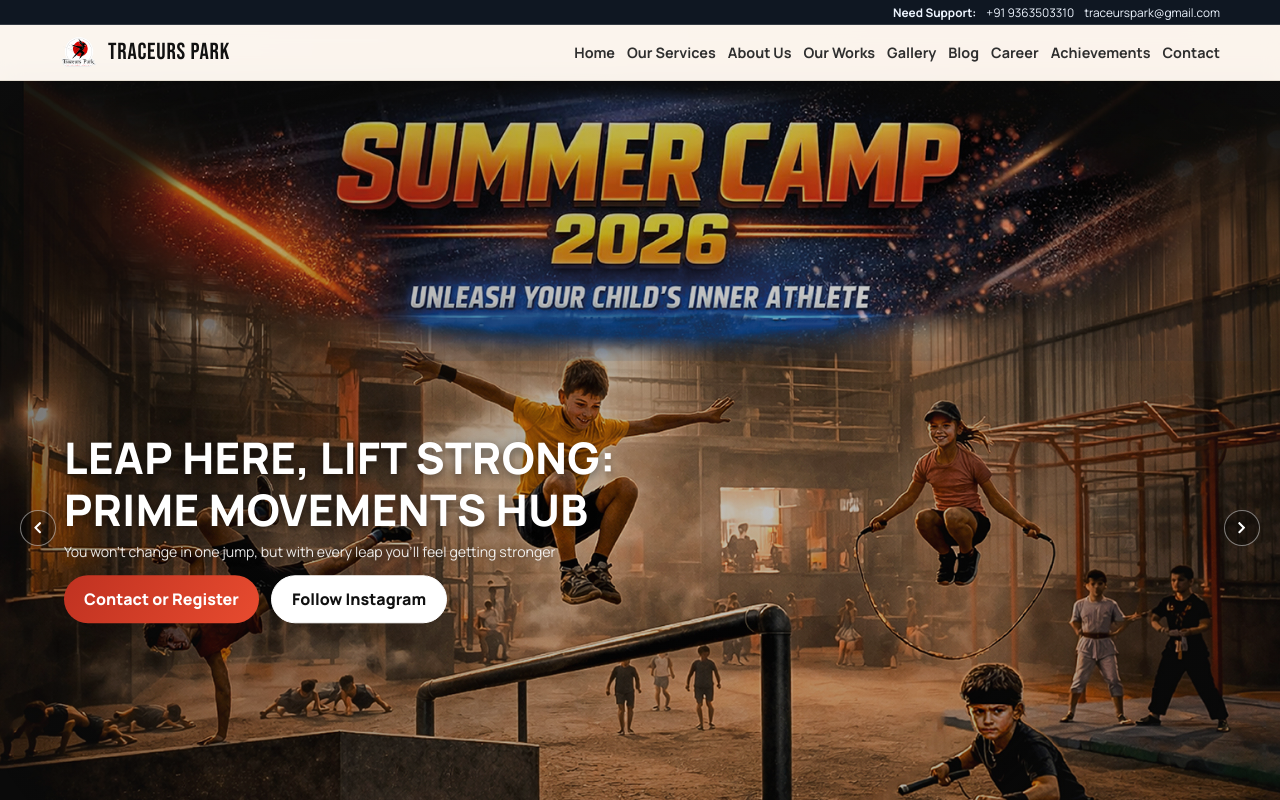
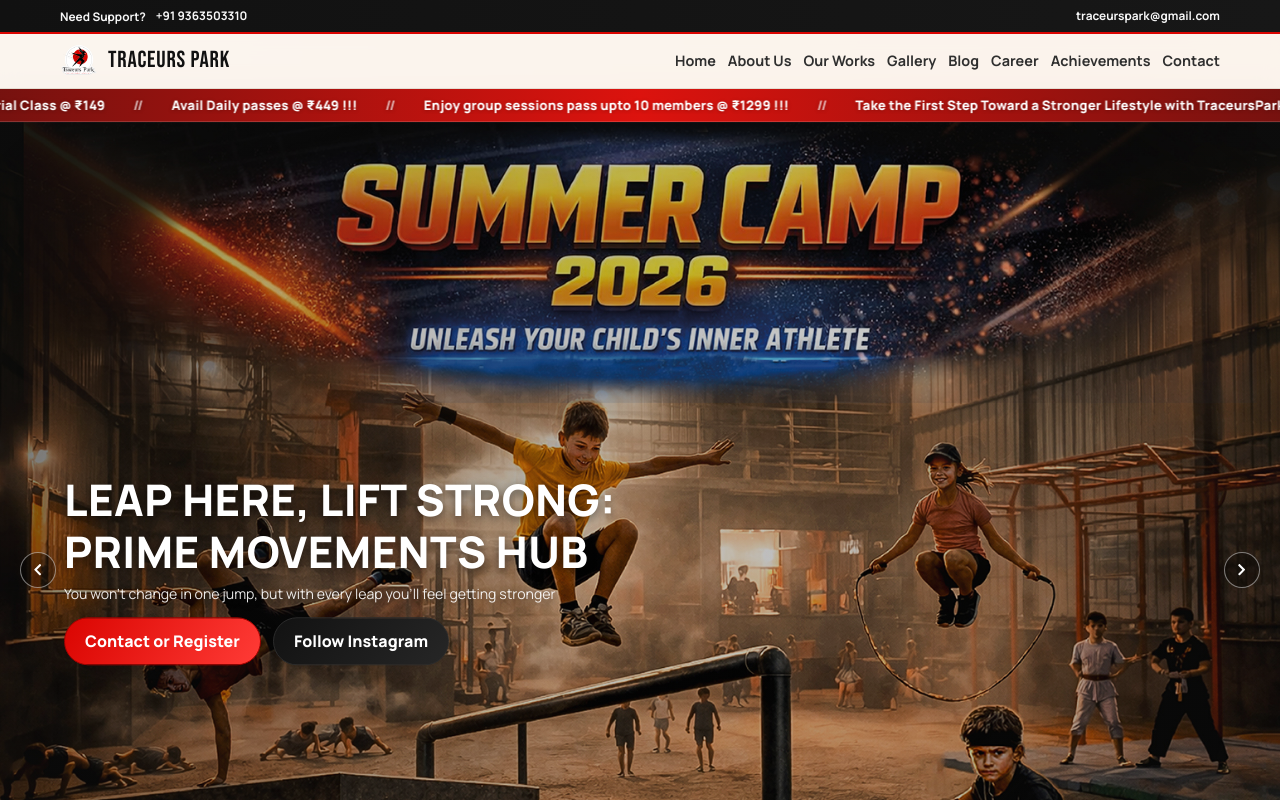
Before and after one commit to SanjayTheMass/traceurspark, a React (Vite) app: page / in a window 1280 px wide. Shown: the top 800 px of the page. Built offline with nearby package versions, Linux system fonts and the light colour scheme.

Commit message:
Update landing pages, contact tiles, and UI behavior

```diff
--- a/src/App.jsx
+++ b/src/App.jsx
@@ -73,16 +73,19 @@ const services = [
 ];
 
 const trainers = [
-  { name: "Mohamed Imran Shajahan", focus: "Creative Director", intro: "Chief Trainer: Advanced Parkour Training and Coaching", instagram: "https://www.instagram.com/imran_parkour" ,image: trainerChief },
-  { name: "Tharani Murali", focus: "Women Trainer", intro: "Strength and Inclusive Movement exclusive for women", instagram: "https://www.instagram.com/thara_sdiaryy", image: trainerWomen },
+  { name: "Mohamed Imran Shajahan", focus: "Founder & Master Coach", intro: "Chief Trainer: Advanced Parkour Training and Coaching", instagram: "https://www.instagram.com/imran_parkour" ,image: trainerChief },
+  { name: "Muthu Kumaran S", focus: "Relationship Manager", intro: "Managing relationships and ensuring client satisfaction", instagram: "https://www.instagram.com/mk_muthuu" ,image: null },
   { name: "Vignesh", focus: "Body Building Trainer", intro: "Power, Endurance and Conditioning focused body building training forged for individuals based on their needs", instagram: "https://www.instagram.com/_theprabhu__", image: trainerBody },
   { name: "Karnesh", focus: "Animal Flow Trainer", intro: "Mobility, Ground Flow and Agility. Master natural movement through animal-inspired body flow training", instagram: "https://www.instagram.com/tn_45_mt_rider_", image: trainerAnimalFlow },
   { name: "M.A. Gokul", focus: "Freestyle Nunchucks Trainer", intro: "Unlock the art of nunchucks with skill, discipline, and flow. Train smarter. Strike faster. Move sharper", instagram: "https://www.instagram.com/arul_venkatesh", image: trainerNunchucks },
-  { name: "Mohammed Suhail", focus: "Calisthenics Trainer", intro: "Your body is the gym. Let's make it unstoppable. Progressive bodyweight training for real-world strength", instagram: "https://www.instagram.com/iam_suhail__", image: null }
+  { name: "Mohammed Suhail", focus: "Calisthenics Trainer", intro: "Your body is the gym. Let's make it unstoppable. Progressive bodyweight training for real-world strength", instagram: "https://www.instagram.com/iam_suhail__", image: null },
+  { name: "Tharani Murali", focus: "Women Trainer", intro: "Strength and Inclusive Movement exclusive for women", instagram: "https://www.instagram.com/thara_sdiaryy", image: trainerWomen },
+  { name: "Mohammed Wasim Shajahan", focus: "Technical Manager", intro: "Overseeing technical operations and ensuring smooth workflow", instagram: "https://www.instagram.com/mr.mohamedwasim" ,image: null },
+  { name: "Arun", focus: "Parkour Trainer", intro: "Parkour Training and Coaching", instagram: "https://www.instagram.com/devil_of_parkour" ,image: null },
 ];
 
 const stats = [
-  { label: "Experience", target: 12, suffix: "+ Years" },
+  { label: "Experience", target: 14, suffix: "+ Years" },
   { label: "Client Count", target: 2500, suffix: "+" },
   { label: "Trained Student Count", target: 6000, suffix: "+" }
 ];
@@ -160,33 +163,39 @@ const testimonials = [
 
 const videos = [
   {
-    title: "Legendary Parkour Motivation",
-    description: "Placeholder for a famous movement inspiration video.",
-    link: "https://www.youtube.com/"
+    title: "New World Record attempt🔥 6yrs Old Girl😇 Team Trichy Parkour🎉",
+    description: "New Record With Great Skills \nMs.Aaradhana(age 6) 1st standard, \nHas Finished her 2.5kms run \nwith blind fold and skipping😇 \nAm So Happy Ipdi Students ah ready pannadhula🎉 #trichyparkour",
+    link: "https://www.youtube.com/watch?v=-Ml8d7JyZYE"
   },
   {
-    title: "Important Safety and Technique",
-    description: "Placeholder for an important fundamentals tutorial.",
-    link: "https://www.youtube.com/"
+    title: "POV Parkour Chase on Public Park (TPK) 😎😎😎",
+    description: "Traceurs park Community Showcase\n Parkour chasing in Public park\n Early morning warm up chase..😂😂 \n#Team TPK😎\n#traceurspark\n",
+    link: "https://www.youtube.com/watch?v=ykMrhKRKbE8"
   },
   {
-    title: "Traceurs Community Showcase",
-    description: "Placeholder for your top training montage video.",
-    link: "https://www.youtube.com/"
+    title: "Team Tpk's Jumping Rope Fest - 2021 🏆",
+    description: "Team Tpk's Jumping Rope Fest - 2021 🏆🏆\nI've always believed that if you put in the work, the results will come....\nOne man cannot make a team.\n#trichyparkour #traceurspark #jumpingrope #ropechallenge",
+    link: "https://www.youtube.com/watch?v=v1XW8S2LjB0"
   }
 ];
 
 const address =
-  "67, phase, Chitrakoot enclave, No.66, 1&2, Vayalur Rd, ukt malai, MM Nagar, Tiruchirappalli, Tamil Nadu 620102";
+  "No. 66, 67, Chitrakoot enclave, Vayalur Road, ukt malai, MM Nagar Extension, Tiruchirappalli, Tamil Nadu 620102";
 
 const contactAddress =
-  "67, phase, Chitrakoot enclave, No.66, 1&2, \nVayalur Rd, ukt malai, MM Nagar,\nTiruchirappalli, Tamil Nadu 620102";
+  "No. 66, 67, Chitrakoot enclave, \nVayalur Road, ukt malai, MM Nagar Extension, \nTiruchirappalli, Tamil Nadu 620102";
 
 const mapEmbed =
   "https://maps.google.com/maps?q=67%2C%20phase%2C%20Chitrakoot%20enclave%2C%20No.66%2C%201%262%2C%20Vayalur%20Rd%2C%20ukt%20malai%2C%20MM%20Nagar%2C%20Tiruchirappalli%2C%20Tamil%20Nadu%20620102&output=embed";
 
 const subscribeMailto =
   "mailto:traceurspark@gmail.com?subject=Subscribe%20to%20trichy%20parkour%20updates";
+
+const newsletterItems = [
+  "Take the First Step Toward a Stronger Lifestyle with TraceursPark - Trial Class @ ₹149",
+  "Avail Daily passes @ ₹449 !!!",
+  "Enjoy group sessions pass upto 10 members @ ₹1299 !!!"
+];
 
 const BANNER_AUTO_SCROLL_MS = 5500;
 const TEAM_TILES_PER_SCROLL = 3;
@@ -232,7 +241,8 @@ function App() {
   ];
 
   const [currentPage, setCurrentPage] = useState("home");
-  const [activeBanner, setActiveBanner] = useState(0);
+  const [bannerTrackIndex, setBannerTrackIndex] = useState(0);
+  const [bannerTrackHasTransition, setBannerTrackHasTransition] = useState(true);
   const [animatedStats, setAnimatedStats] = useState(stats.map(() => 0));
   const [teamIndex, setTeamIndex] = useState(0);
   const [visibleTeamCards, setVisibleTeamCards] = useState(getVisibleTeamCards);
@@ -250,6 +260,7 @@ function App() {
   const testimonialTouchStartX = useRef(null);
 
   const maxTeamIndex = Math.max(0, trainers.length - visibleTeamCards);
+  const bannerSlides = useMemo(() => [...banners, banners[0]], [banners]);
   const statsDisplay = useMemo(
     () =>
       stats.map((stat, index) => {
@@ -261,13 +272,28 @@ function App() {
   );
 
   const nextBanner = () => {
-    setActiveBanner((previousBanner) => (previousBanner + 1) % banners.length);
+    setBannerTrackHasTransition(true);
+    setBannerTrackIndex((previousBanner) => Math.min(previousBanner + 1, banners.length));
   };
 
   const previousBanner = () => {
-    setActiveBanner((previousBannerIndex) =>
-      (previousBannerIndex - 1 + banners.length) % banners.length
-    );
+    setBannerTrackHasTransition(true);
+    setBannerTrackIndex((previousBannerIndex) => {
+      if (previousBannerIndex === 0 || previousBannerIndex === banners.length) {
+        return banners.length - 1;
+      }
+
+      return previousBannerIndex - 1;
+    });
+  };
+
+  const handleHeroTrackTransitionEnd = () => {
+    if (bannerTrackIndex !== banners.length) {
+      return;
+    }
+
+    setBannerTrackHasTransition(false);
+    setBannerTrackIndex(0);
   };
 
   const handleHeroTouchStart = (event) => {
@@ -425,7 +451,8 @@ function App() {
       const nextLeft = nav.scrollLeft + nav.clientWidth;
 
       if (nextLeft >= maxScrollLeft - 2) {
-        nav.scrollTo({ left: 0, behavior: "smooth" });
+        nav.scrollTo({ left: maxScrollLeft, behavior: "smooth" });
+        window.clearInterval(intervalId);
         return;
       }
 
@@ -436,12 +463,42 @@ function App() {
   }, []);
 
   useEffect(() => {
+    if (currentPage !== "home" || maxTeamIndex <= 0) {
+      return;
+    }
+
+    const timer = window.setTimeout(() => {
+      setTeamIndex((previousIndex) =>
+        previousIndex >= maxTeamIndex ? 0 : previousIndex + 1
+      );
+    }, 4200);
+
+    return () => window.clearTimeout(timer);
+  }, [teamIndex, maxTeamIndex, currentPage]);
+
+  useEffect(() => {
+    if (bannerTrackHasTransition) {
+      return;
+    }
+
+    const frameId = window.requestAnimationFrame(() => {
+      setBannerTrackHasTransition(true);
+    });
+
+    return () => window.cancelAnimationFrame(frameId);
+  }, [bannerTrackHasTransition]);
+
+  useEffect(() => {
+    if (currentPage !== "home") {
+      return;
+    }
+
     const timer = setTimeout(() => {
       nextBanner();
     }, BANNER_AUTO_SCROLL_MS);
 
     return () => clearTimeout(timer);
-  }, [activeBanner, banners.length]);
+  }, [bannerTrackIndex, banners.length, currentPage]);
 
   useEffect(() => {
     const section = achievementsSectionRef.current;
@@ -523,9 +580,15 @@ function App() {
         <div className="support-bar">
           <div className="container support-bar-inner">
             <div className="support-links">
-              <span className="support-label">Need Support:</span>
-              <a href="tel:+919363503310">+91 9363503310</a>
-              <a href="mailto:traceurspark@gmail.com">traceurspark@gmail.com</a>
+              <span className="support-label">Need Support?</span>
+              <div className="support-contact-grid">
+                <a className="support-link support-phone" href="tel:+919363503310">
+                  +91 9363503310
+                </a>
+                <a className="support-link support-email" href="mailto:traceurspark@gmail.com">
+                  traceurspark@gmail.com
+                </a>
+              </div>
             </div>
           </div>
         </div>
@@ -538,7 +601,6 @@ function App() {
             </a>
             <nav ref={navLinksRef} className="nav-links" aria-label="Main navigation">
               <a href="#home" onClick={(e) => { e.preventDefault(); setCurrentPage("home"); }}>Home</a>
-              <a href="#services" onClick={(e) => { e.preventDefault(); setCurrentPage("home"); setTimeout(() => document.getElementById("services")?.scrollIntoView({ behavior: "smooth" }), 0); }}>Our Services</a>
               <a href="#about" onClick={(e) => { e.preventDefault(); setCurrentPage("about"); }}>About Us</a>
               <a href="#other-services" onClick={(e) => { e.preventDefault(); setCurrentPage("other-services"); }}>Our Works</a>
               <a href="#gallery" onClick={(e) => { e.preventDefault(); setCurrentPage("gallery"); }}>Gallery</a>
@@ -547,6 +609,18 @@ function App() {
               <a href="#achievements" onClick={(e) => { e.preventDefault(); setCurrentPage("achievements"); }}>Achievements</a>
               <a href="#contact-page" onClick={(e) => { e.preventDefault(); setCurrentPage("contact"); }}>Contact</a>
             </nav>
+          </div>
+        </div>
+
+        <div className="newsletter-bar" aria-label="Latest offers">
+          <div className="newsletter-marquee">
+            <div className="newsletter-track">
+              {[...newsletterItems, ...newsletterItems].map((item, index) => (
+                <span className="newsletter-item" key={`${item}-${index}`}>
+                  {item}
+                </span>
+              ))}
+            </div>
           </div>
         </div>
       </header>
@@ -561,11 +635,15 @@ function App() {
           >
             <div
               className="hero-track"
-              style={{ transform: `translateX(-${activeBanner * 100}%)` }}
+              onTransitionEnd={handleHeroTrackTransitionEnd}
+              style={{
+                transform: `translateX(-${bannerTrackIndex * 100}%)`,
+                transition: bannerTrackHasTransition ? undefined : "none"
+              }}
               aria-live="polite"
             >
-              {banners.map((banner, index) => (
-                <article className="hero-slide" key={banner.alt} aria-hidden={index !== activeBanner}>
+              {bannerSlides.map((banner, index) => (
+                <article className="hero-slide" key={`${banner.alt}-${index}`} aria-hidden={index !== bannerTrackIndex}>
                   <img src={banner.image} alt={banner.alt} />
                   <div className="hero-overlay" />
                   <div className="hero-caption">
@@ -853,16 +931,28 @@ function App() {
               <h2 className="partners-main-title">Partners</h2>
               <p className="partners-subtitle">Trusted by Brands and Community Leaders</p>
             </div>
-            <div className="partners-grid">
-              {partners.map((partner) => (
-                <article className="partner-card" key={partner.name}>
-                  <img src={partner.logo} alt={partner.name} />
-                  <h3>{partner.name}</h3>
-                </article>
-              ))}
+            <div className="partners-marquee">
+              <div className="partners-grid partners-track">
+                {[...partners, ...partners].map((partner, index) => (
+                  <article className="partner-card" key={`${partner.name}-${index}`}>
+                    <img src={partner.logo} alt={partner.name} />
+                    <h3>{partner.name}</h3>
+                  </article>
+                ))}
+              </div>
             </div>
           </div>
         </section>
+
+        </>)}
+
+        {currentPage === 'about' && <About />}
+        {currentPage === 'achievements' && <Achievements />}
+        {currentPage === 'gallery' && <Gallery />}
+        {currentPage === 'blog' && <Blog />}
+        {currentPage === 'career' && <Career />}
+        {currentPage === 'other-services' && <OtherServices />}
+        {currentPage === 'contact' && <ContactPage />}
 
         <section className="section contact-section" id="contact">
           <div className="container contact-grid">
@@ -905,11 +995,11 @@ function App() {
                   >
                     Contact or Register
                   </a>
+                  <a className="ghost-btn contact-subscribe-btn" href={subscribeMailto}>
+                    Subscribe by Email
+                  </a>
                   <a className="ghost-btn contact-map-btn" href="https://maps.app.goo.gl/AgeMqVWusJUQKwkt8" target="_blank" rel="noreferrer">
                     Open Map Location
-                  </a>
-                  <a className="ghost-btn contact-subscribe-btn" href={subscribeMailto}>
-                    Subscribe by Email
                   </a>
                 </div>
                 <div className="contact-mini-map" aria-label="Compact location map widget">
@@ -934,15 +1024,6 @@ function App() {
             </article>
           </div>
         </section>
-        </>)}
-
-        {currentPage === 'about' && <About />}
-        {currentPage === 'achievements' && <Achievements />}
-        {currentPage === 'gallery' && <Gallery />}
-        {currentPage === 'blog' && <Blog />}
-        {currentPage === 'career' && <Career />}
-        {currentPage === 'other-services' && <OtherServices />}
-        {currentPage === 'contact' && <ContactPage />}
       </main>
 
       <footer className="footer">
@@ -961,16 +1042,16 @@ function App() {
           <article>
             <h3>Quick Contact</h3>
             <p className="footer-contact-item">
-              <FaMapMarkerAlt />
-              <span>{address}</span>
+              <FaPhoneAlt />
+              <a href="tel:+919363503310">+91 9363503310</a>
             </p>
             <p className="footer-contact-item">
               <MdEmail />
               <a href="mailto:traceurspark@gmail.com">traceurspark@gmail.com</a>
             </p>
             <p className="footer-contact-item">
-              <FaPhoneAlt />
-              <a href="tel:+919363503310">+91 9363503310</a>
+              <FaMapMarkerAlt />
+              <span>{address}</span>
             </p>
           </article>
 
@@ -1000,8 +1081,7 @@ function App() {
           </article>
         </div>
         <div className="container">
-          <p className="footer-rights">© 2026 Traceurs Park. All rights reserved.</p>
-          <p className="footer-built-by">Built with ❤️ in India by <a href="https://witercients.com" target="_blank" rel="noreferrer">Witercients Academy</a></p>
+          <p className="footer-rights">© 2026 <a href="https://www.instagram.com/traceurspark" target="_blank" rel="noreferrer">Traceurs Park</a>. All rights reserved.</p>
         </div>
       </footer>
 
--- a/src/Career.jsx
+++ b/src/Career.jsx
@@ -39,7 +39,8 @@ export default function Career() {
                 style={{
                   display: "inline-block",
                   padding: "12px 24px",
-                  background: "#25D366",
+                  background: "linear-gradient(120deg, var(--primary), #ff3b36)",
+                  border: "1.5px solid var(--primary-dark)",
                   color: "#fff",
                   borderRadius: "25px",
                   textDecoration: "none",
--- a/src/styles.css
+++ b/src/styles.css
@@ -3,13 +3,16 @@
   --surface: #ffffff;
   --ink: #111111;
   --muted: #5e5e5e;
-  --primary: #c03221;
-  --accent: #00887a;
+  --primary: #da0501;
+  --primary-dark: #a10301;
+  --brand-black: #111111;
+  --accent: #da0501;
   --gold: #f4b41a;
   --line: #e4ddd2;
   --shadow: 0 14px 32px rgba(17, 17, 17, 0.12);
-  --support-bar-h: 24px;
+  --support-bar-h: 32px;
   --topbar-h: 56px;
+  --newsletter-bar-h: 34px;
 }
 
 * {
@@ -45,7 +48,7 @@ a {
 
 .site-header {
   position: relative;
-  padding-top: calc(var(--support-bar-h) + var(--topbar-h));
+  padding-top: calc(var(--support-bar-h) + var(--topbar-h) + var(--newsletter-bar-h));
   z-index: 80;
 }
 
@@ -59,29 +62,63 @@ main {
   left: 0;
   right: 0;
   z-index: 86;
-  background: #0f1722;
-  color: #eef5ff;
-  border-bottom: 1px solid rgba(255, 255, 255, 0.15);
+  background: linear-gradient(90deg, var(--brand-black), #171717);
+  color: #f7f7f7;
+  border-bottom: 2px solid var(--primary);
 }
 
 .support-bar-inner {
-  min-height: 24px;
+  min-height: var(--support-bar-h);
   display: flex;
   align-items: center;
-  justify-content: flex-end;
-  gap: 8px;
+  justify-content: flex-start;
   font-size: 0.74rem;
+  padding: 4px 0;
 }
 
 .support-links {
   display: flex;
   align-items: center;
-  flex-wrap: wrap;
+  flex-wrap: nowrap;
+  width: 100%;
   gap: 10px;
 }
 
 .support-label {
   font-weight: 700;
+}
+
+.support-contact-grid {
+  display: flex;
+  align-items: center;
+  flex-wrap: nowrap;
+  gap: 14px;
+  flex: 1;
+  min-width: 0;
+}
+
+.support-link {
+  border: 0;
+  border-radius: 0;
+  padding: 0;
+  font-weight: 700;
+  line-height: 1.1;
+  white-space: nowrap;
+  transition: color 0.2s ease;
+}
+
+.support-phone {
+  text-align: left;
+  margin-right: auto;
+}
+
+.support-email {
+  text-align: right;
+  margin-left: auto;
+}
+
+.support-link:hover {
+  color: #ffffff;
 }
 
 .topbar {
@@ -101,6 +138,63 @@ main {
   align-items: center;
   justify-content: space-between;
   gap: 14px;
+}
+
+.newsletter-bar {
+  position: fixed;
+  top: calc(var(--support-bar-h) + var(--topbar-h));
+  left: 0;
+  right: 0;
+  z-index: 84;
+  height: var(--newsletter-bar-h);
+  display: flex;
+  align-items: center;
+  overflow: hidden;
+  background: linear-gradient(90deg, rgba(110, 4, 2, 0.94), rgba(218, 5, 1, 0.94), rgba(110, 4, 2, 0.94));
+  backdrop-filter: blur(8px);
+  border-bottom: 1px solid rgba(255, 255, 255, 0.14);
+}
+
+.newsletter-marquee {
+  width: 100%;
+  overflow: hidden;
+}
+
+.newsletter-track {
+  width: max-content;
+  display: flex;
+  align-items: center;
+  gap: 28px;
+  padding-right: 28px;
+  animation: newsletter-scroll 20s linear infinite;
+  will-change: transform;
+}
+
+.newsletter-item {
+  position: relative;
+  flex: 0 0 auto;
+  color: #ffffff;
+  font-size: 0.82rem;
+  font-weight: 800;
+  letter-spacing: 0.2px;
+  text-shadow: 0 1px 4px rgba(0, 0, 0, 0.28);
+  white-space: nowrap;
+}
+
+.newsletter-item::after {
+  content: "//";
+  margin-left: 28px;
+  color: rgba(255, 255, 255, 0.7);
+}
+
+@keyframes newsletter-scroll {
+  from {
+    transform: translateX(0);
+  }
+
+  to {
+    transform: translateX(-50%);
+  }
 }
 
 .brand {
@@ -169,7 +263,8 @@ main {
 
 .cta-btn {
   color: #fff;
-  background: linear-gradient(120deg, var(--primary), #e74b2f);
+  border: 1.5px solid var(--primary-dark);
+  background: linear-gradient(120deg, var(--primary), #ff3b36);
   box-shadow: var(--shadow);
 }
 
@@ -185,11 +280,18 @@ main {
 
 .cta-btn:hover {
   transform: translateY(-1px);
+  background: linear-gradient(120deg, #ff3b36, var(--primary));
 }
 
 .ghost-btn {
-  border: 1.5px solid var(--line);
-  background: var(--surface);
+  color: #fff;
+  border: 1.5px solid #1f1f1f;
+  background: linear-gradient(130deg, var(--brand-black), #212121);
+}
+
+.ghost-btn:hover {
+  border-color: var(--primary);
+  background: linear-gradient(130deg, #1c1c1c, #2a2a2a);
 }
 
 .hero {
@@ -287,9 +389,9 @@ main {
 }
 
 .hero-actions-inline .ghost-btn {
-  color: #101010;
-  background: #ffffff;
-  border-color: #ffffff;
+  color: #fff;
+  border-color: #2b2b2b;
+  background: linear-gradient(130deg, #121212, #262626);
 }
 
 .banner-nav-btn {
@@ -541,16 +643,16 @@ main {
   display: grid;
   place-items: center;
   position: relative;
-  background: conic-gradient(var(--gold) var(--ring-progress), rgba(255, 255, 255, 0.18) 0);
+  background: conic-gradient(var(--primary) var(--ring-progress), rgba(255, 255, 255, 0.18) 0);
   transition: background 0.12s linear;
-  box-shadow: 0 0 0 2px rgba(255, 255, 255, 0.16);
+  box-shadow: 0 0 0 2px rgba(218, 5, 1, 0.38);
 }
 
 .stat-loader-inner {
   position: absolute;
   inset: 10px;
   border-radius: 50%;
-  background: linear-gradient(120deg, #0f1420, #1b2a38);
+  background: linear-gradient(120deg, #170404, #2b0907);
 }
 
 .stat-loader h3 {
@@ -580,14 +682,14 @@ main {
 
 .team-track {
   display: flex;
-  gap: 45px;
+  gap: 24px;
   width: 100%;
   justify-content: flex-start;
   transition: transform 0.45s ease;
 }
 
 .trainer-card {
-  flex: 0 0 calc((100% - 90px) / 3);
+  flex: 0 0 calc((100% - 48px) / 3);
 }
 
 .team-nav-btn {
@@ -1029,6 +1131,38 @@ main {
   gap: 10px;
 }
 
+.partners-marquee {
+  width: 100%;
+  overflow: hidden;
+}
+
+.partners-track {
+  width: max-content;
+  display: flex;
+  align-items: stretch;
+  gap: 12px;
+  animation: partners-scroll 34s linear infinite;
+  will-change: transform;
+}
+
+.partners-marquee:hover .partners-track {
+  animation-play-state: paused;
+}
+
+.partners-track .partner-card {
+  flex: 0 0 clamp(150px, 14vw, 190px);
+}
+
+@keyframes partners-scroll {
+  from {
+    transform: translateX(0);
+  }
+
+  to {
+    transform: translateX(-50%);
+  }
+}
+
 #partners .section-head {
   text-align: center;
 }
@@ -1127,20 +1261,27 @@ main {
 }
 
 .contact-actions-stack .contact-map-btn {
-  background: #2f7d32;
+  background: #ffffff;
+  color: var(--brand-black);
+  border-color: rgba(17, 17, 17, 0.22);
+}
+
+.contact-actions-stack .contact-subscribe-btn {
+  background: linear-gradient(120deg, var(--primary), #ff3b36);
   color: #fff;
-  border-color: #2f7d32;
-}
-
-.contact-actions-stack .contact-subscribe-btn {
-  background: #1565c0;
-  color: #fff;
-  border-color: #1565c0;
-}
-
-.contact-actions-stack .contact-map-btn:hover,
+  border-color: var(--primary-dark);
+}
+
 .contact-actions-stack .contact-subscribe-btn:hover {
   transform: translateY(-1px);
+  background: linear-gradient(120deg, #ff3b36, var(--primary));
+}
+
+.contact-actions-stack .contact-map-btn:hover {
+  transform: translateY(-1px);
+  background: #f5f5f5;
+  color: #000000;
+  border-color: rgba(17, 17, 17, 0.35);
 }
 
 .contact-mini-map {
@@ -1278,15 +1419,16 @@ main {
 
 @media (max-width: 1060px) {
   :root {
-    --support-bar-h: 24px;
+    --support-bar-h: 32px;
     --topbar-h: 56px;
+    --newsletter-bar-h: 32px;
   }
 
   .support-bar-inner {
-    min-height: 24px;
-    justify-content: flex-end;
+    min-height: var(--support-bar-h);
+    justify-content: flex-start;
     padding: 4px 0;
-    text-align: right;
+    text-align: left;
   }
 
   .nav-links {
@@ -1307,15 +1449,11 @@ main {
   }
 
   .team-track {
-    gap: 30px;
+    gap: 20px;
   }
 
   .trainer-card {
-    flex-basis: calc((100% - 24px) / 2);
-  }
-
-  .partners-grid {
-    grid-template-columns: repeat(3, minmax(0, 1fr));
+    flex-basis: calc((100% - 20px) / 2);
   }
 
   .gallery-grid {
@@ -1338,13 +1476,35 @@ main {
 
 @media (max-width: 740px) {
   :root {
-    --support-bar-h: 24px;
+    --support-bar-h: 54px;
     --topbar-h: 56px;
+    --newsletter-bar-h: 30px;
   }
 
   .support-links {
-    justify-content: flex-end;
-    gap: 8px 14px;
+    align-items: flex-start;
+    flex-wrap: wrap;
+    gap: 6px;
+  }
+
+  .support-label {
+    width: 100%;
+    text-align: left;
+  }
+
+  .support-contact-grid {
+    width: 100%;
+    gap: 8px;
+    flex-wrap: wrap;
+  }
+
+  .support-email {
+    text-align: left;
+    margin-left: 0;
+  }
+
+  .newsletter-item {
+    font-size: 0.72rem;
   }
 
   .topbar-inner {
@@ -1561,12 +1721,11 @@ main {
   }
 
   .partners-grid {
-    grid-template-columns: repeat(6, minmax(0, 1fr));
-    gap: 6px;
+    gap: 8px;
   }
 
   .partner-card {
-    min-height: 100px;
+    min-height: 92px;
     padding: 6px;
     gap: 4px;
   }
@@ -1579,6 +1738,10 @@ main {
   .partner-card h3 {
     font-size: 0.62rem;
     line-height: 1.15;
+  }
+
+  .partners-track {
+    animation-duration: 26s;
   }
 
   .section {
@@ -1644,6 +1807,10 @@ main {
     min-height: 40px;
     padding: 6px 8px;
     font-size: 0.66rem;
+  }
+
+  .contact-actions-stack .contact-subscribe-btn {
+    display: none;
   }
 
   .contact-mini-map {
```
Also changed, not shown: src/About.jsx (+7 -4 lines).
